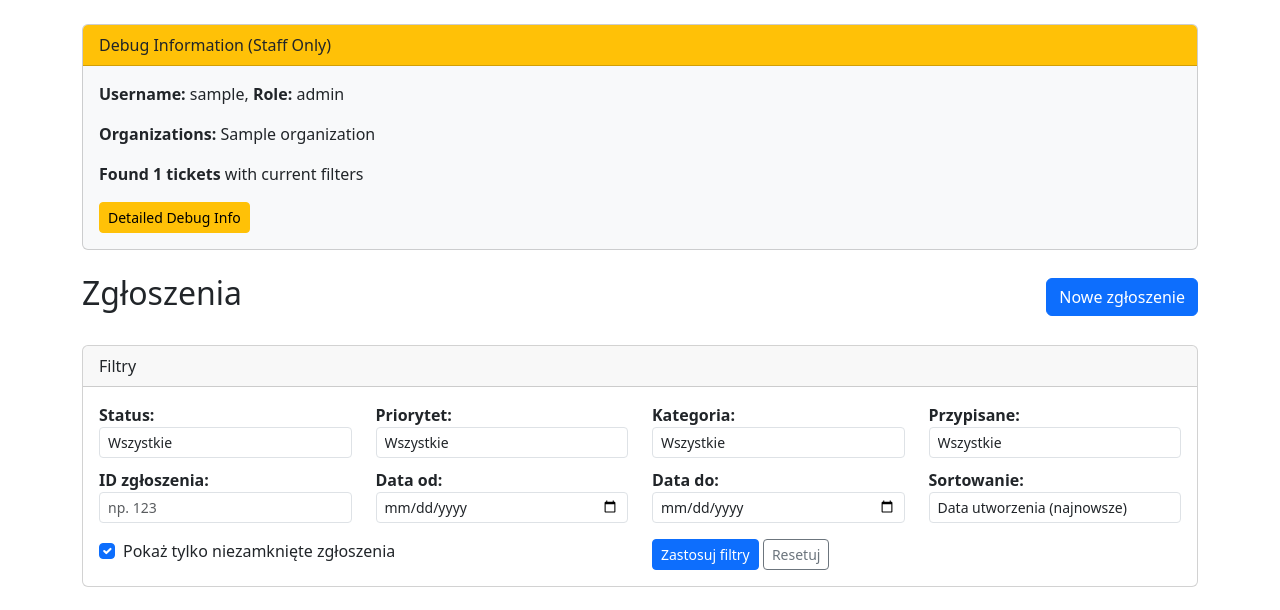
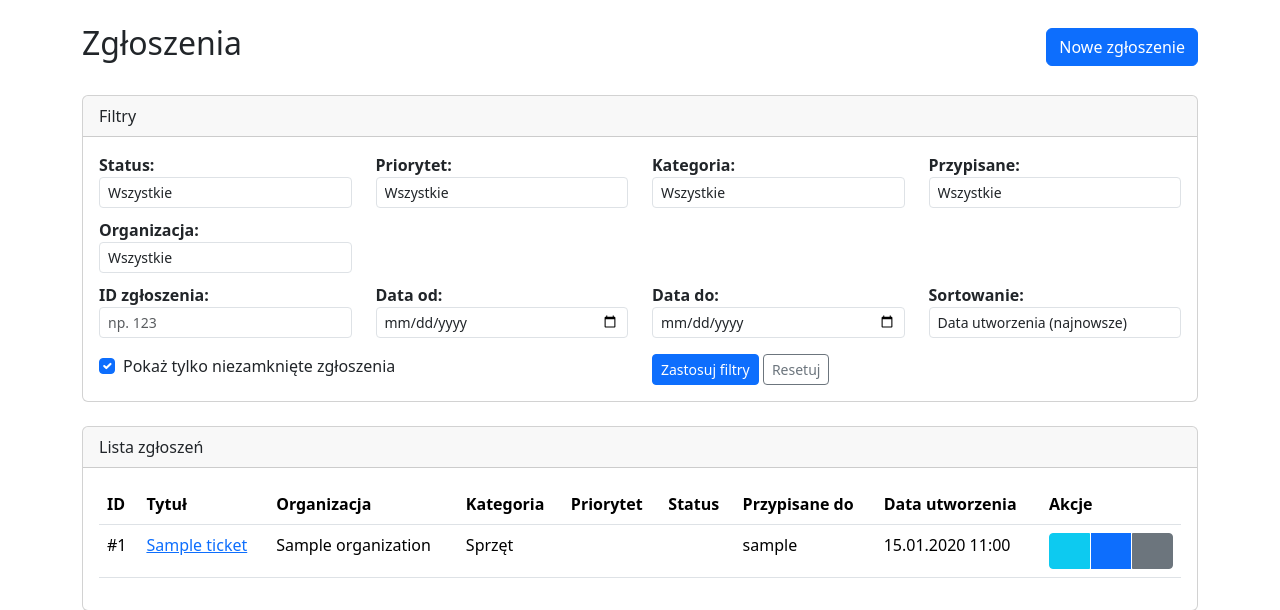
Before and after one commit to 70490-jakub-adrych/projekt-wdrozeniowy, a Django app: page /tickets/ in a window 1280 px wide. Shown: the part 56-666 px from the top of the page. Run offline with Django 3.2, Linux system fonts and the light colour scheme; a user stored in the database is signed in; tables that the repository leaves empty hold one stand-in row (values such as "Sample post"); some libraries are stand-ins or nearby versions.

Commit message:
added filter by organization for admin and agent, trasnfer filter (org ID) from organizations view, moved debug info

```diff
--- a/crm/templates/crm/organizations/organization_detail.html
+++ b/crm/templates/crm/organizations/organization_detail.html
@@ -105,7 +105,7 @@
                     <a href="{% url 'ticket_create' %}" class="btn btn-primary btn-sm">
                         <i class="fas fa-plus"></i> Nowe zgłoszenie
                     </a>
-                    <a href="{% url 'ticket_list' %}" class="btn btn-outline-secondary btn-sm">
+                    <a href="{% url 'ticket_list' %}?organization={{ organization.id }}&exclude_closed=true" class="btn btn-outline-secondary btn-sm">
                         <i class="fas fa-list"></i> Lista zgłoszeń
                     </a>
                 </div>
--- a/crm/templates/crm/tickets/ticket_list.html
+++ b/crm/templates/crm/tickets/ticket_list.html
@@ -113,6 +90,26 @@
                         </select>
                     </div>
                 </div>
+
+                <!-- Organization filter for admin and agent users -->
+                {% if user.profile.role in 'admin,agent' and all_organizations %}
+                <div class="row filter-row">
+                    <div class="col-md-3">
+                        <label for="organization" class="filter-label">Organizacja:</label>
+                        <select name="organization" id="organization" class="form-control form-control-sm">
+                            <option value="" {% if not organization_filter %}selected{% endif %}>Wszystkie</option>
+                            {% for org in all_organizations %}
+                                <option value="{{ org.id }}" {% if organization_filter == org.id|stringformat:"i" %}selected{% endif %}>
+                                    {{ org.name }}
+                                </option>
+                            {% endfor %}
+                        </select>
+                    </div>
+                    <div class="col-md-9">
+                        <!-- Empty space to align with other rows -->
+                    </div>
+                </div>
+                {% endif %}
 
                 <!-- Additional filters for client-specific views -->
                 {% if user.profile.role == 'client' %}
--- a/crm/views/tickets/list_views.py
+++ b/crm/views/tickets/list_views.py
@@ -33,10 +33,21 @@ def ticket_list(request):
     created_by_filter = request.GET.get('created_by', '')
     exclude_created_by = request.GET.get('exclude_created_by', '')
 
+    # Add organization filter
+    organization_filter = request.GET.get('organization', '')
+
     # Get user organizations and log their IDs for debugging
     user_orgs = user.profile.organizations.all()
     org_ids = list(user_orgs.values_list('id', flat=True))
     logger.debug(f"User {user.username} belongs to organizations: {org_ids}")
+
+    # For admin users, get all organizations for the filter dropdown
+    # For agent users, get only organizations they belong to
+    all_organizations = None
+    if role == 'admin':
+        all_organizations = Organization.objects.all().order_by('name')
+    elif role == 'agent':
+        all_organizations = user_orgs.order_by('name')
 
     # Określenie widocznych zgłoszeń na podstawie roli
     if role == 'admin':
@@ -85,6 +96,16 @@ def ticket_list(request):
         tickets = tickets.filter(priority=priority_filter)
     if category_filter:
         tickets = tickets.filter(category=category_filter)
+
+    # Apply organization filter if provided
+    if organization_filter:
+        try:
+            org_id = int(organization_filter)
+            tickets = tickets.filter(organization_id=org_id)
+            logger.debug(f"Filtering tickets by organization ID: {org_id}")
+        except ValueError:
+            # Invalid organization ID format, ignore this filter
+            logger.warning(f"Invalid organization ID format: {organization_filter}")
 
     # Filtrowanie po przypisaniu
     if assigned_filter == 'me':
@@ -166,6 +187,8 @@ def ticket_list(request):
         'exclude_closed': exclude_closed,  # Add the exclude_closed filter to context
         'created_by_filter': created_by_filter,  # Add new filters to context
         'exclude_created_by': exclude_created_by,
+        'organization_filter': organization_filter,  # Add to context
+        'all_organizations': all_organizations,  # Add all organizations for admin filter
     }
 
     return render(request, 'crm/tickets/ticket_list.html', context)
```
Also changed, not shown: other parts of crm/templates/crm/tickets/ticket_list.html (+23 -23 lines).
